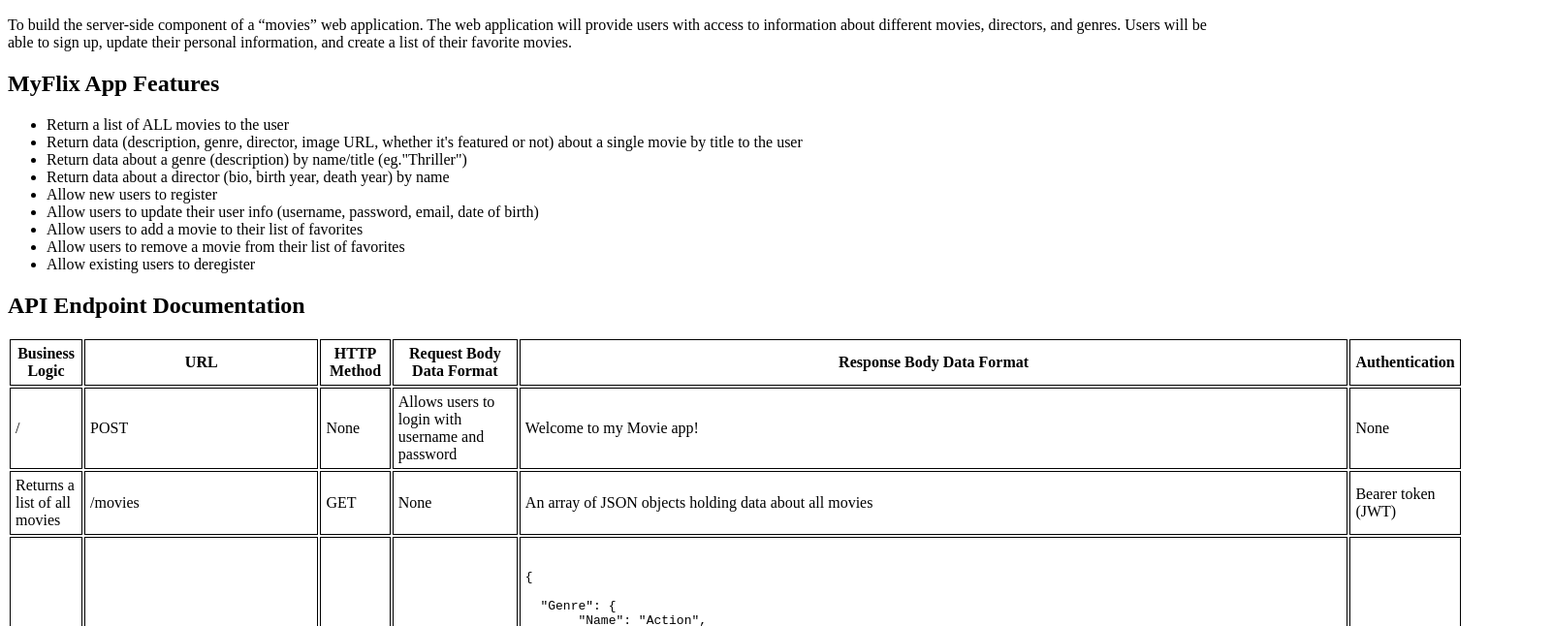
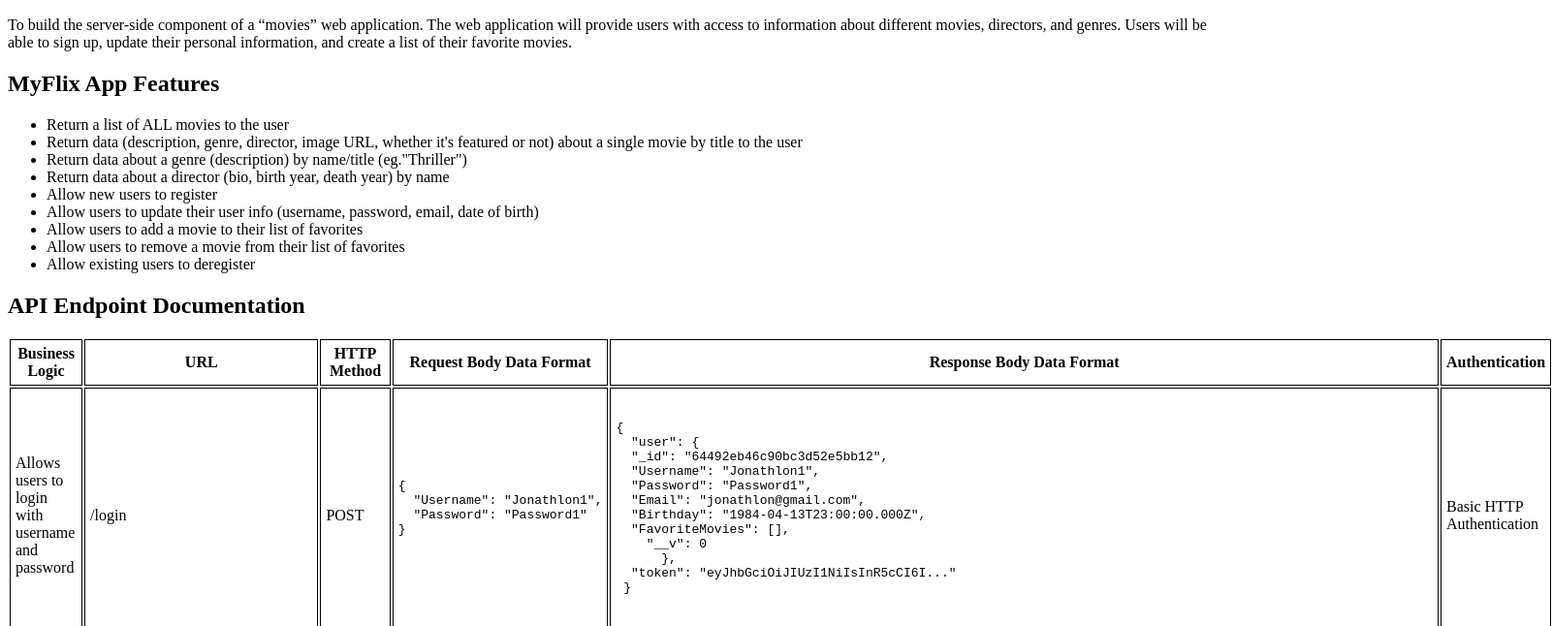
Before and after one commit to Jonathlon/Movie_Api, a website: page public/documentation.html in a window 1280 px wide. Shown: the part 110-756 px from the top of the page at 97% size, 1602 px wide, since content can reach past the window. Drawn offline with Linux system fonts and the light colour scheme.

Commit message:
amend documentation.html

```diff
--- a/log.txt
+++ b/log.txt
@@ -478,3 +478,6 @@
 ::1 - - [28/Apr/2023:11:15:35 +0000] "GET /documentation.html HTTP/1.1" 200 7916 "-" "Mozilla/5.0 (Macintosh; Intel Mac OS X 10_15_7) AppleWebKit/537.36 (KHTML, like Gecko) Chrome/110.0.0.0 Safari/537.36"
 ::1 - - [28/Apr/2023:11:16:03 +0000] "GET /documentation.html HTTP/1.1" 200 7953 "-" "Mozilla/5.0 (Macintosh; Intel Mac OS X 10_15_7) AppleWebKit/537.36 (KHTML, like Gecko) Chrome/110.0.0.0 Safari/537.36"
 ::1 - - [28/Apr/2023:11:16:35 +0000] "GET /documentation.html HTTP/1.1" 200 7932 "-" "Mozilla/5.0 (Macintosh; Intel Mac OS X 10_15_7) AppleWebKit/537.36 (KHTML, like Gecko) Chrome/110.0.0.0 Safari/537.36"
+::1 - - [28/Apr/2023:11:59:03 +0000] "GET /documentation.html HTTP/1.1" 200 7932 "-" "Mozilla/5.0 (Macintosh; Intel Mac OS X 10_15_7) AppleWebKit/537.36 (KHTML, like Gecko) Chrome/110.0.0.0 Safari/537.36"
+::1 - - [28/Apr/2023:12:04:16 +0000] "GET /documentation.html HTTP/1.1" 200 8322 "-" "Mozilla/5.0 (Macintosh; Intel Mac OS X 10_15_7) AppleWebKit/537.36 (KHTML, like Gecko) Chrome/110.0.0.0 Safari/537.36"
+::1 - - [28/Apr/2023:12:05:37 +0000] "GET /documentation.html HTTP/1.1" 200 8032 "-" "Mozilla/5.0 (Macintosh; Intel Mac OS X 10_15_7) AppleWebKit/537.36 (KHTML, like Gecko) Chrome/110.0.0.0 Safari/537.36"
--- a/public/documentation.html
+++ b/public/documentation.html
@@ -66,12 +66,39 @@
 
       <tbody>
         <tr>
-          <td>/</td>
+          <td>Allows users to login with username and password</td>
+          <td>/login</td>
           <td>POST</td>
-          <td>None</td>
-          <td>Allows users to login with username and password</td>
-          <td>Welcome to my Movie app!</td>
-          <td>None</td>
+          <td>
+            <pre>
+              <code>
+{
+  "Username": "Jonathlon1",
+  "Password": "Password1"
+}
+              </code>
+            </pre>
+          </td>
+
+          <td>
+            <pre>
+              <code>
+{
+  "user": {
+  "_id": "64492eb46c90bc3d52e5bb12",
+  "Username": "Jonathlon1",
+  "Password": "Password1",
+  "Email": "jonathlon@gmail.com",
+  "Birthday": "1984-04-13T23:00:00.000Z",
+  "FavoriteMovies": [],
+    "__v": 0
+      },
+  "token": "eyJhbGciOiJIUzI1NiIsInR5cCI6I..."
+ }
+              </code>
+            </pre>
+          </td>
+          <td>Basic HTTP Authentication</td>
         </tr>
 
         <tr>
@@ -188,7 +215,7 @@
               </code>
             </pre>
           </td>
-          <td>Basic HTTP Authentication</td>
+          <td>None</td>
         </tr>
 
         <tr>
@@ -289,25 +316,7 @@
           <td>Bearer token (JWT)</td>
         </tr>
 
-        <tr>
-          <td>Allows existing users to login</td>
-          <td>/login</td>
-          <td>POST</td>
-          <td>
-            <pre>
-              <code>
-{
-  "Username" :
-  "Password":
-}
-              </code>
-            </pre>
-          </td>
-          <td>
-            User can be taken to requst page
-          </td>
-          <td>Bearer token (JWT)</td>
-        </tr>
+
       </tbody>
     </table>
   </body>
```
